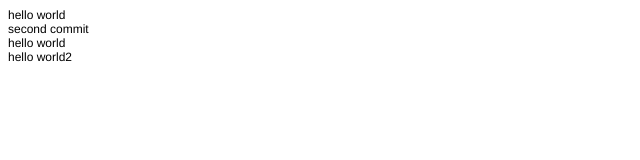
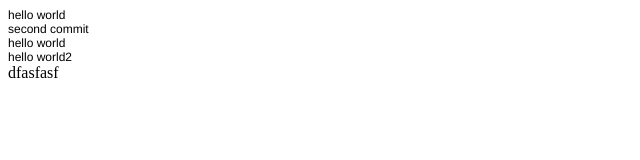
Before and after one commit to yonie122/sungho, a plain HTML site: page index.html in a window 1280 px wide. Shown: the full height of the page, 0-640 px from the left. Drawn offline with Linux system fonts and the light colour scheme.

Commit message:
modified

```diff
--- a/index.html
+++ b/index.html
@@ -1,3 +1,4 @@
+
 <!DOCTYPE html>
 <html>
 <head>
@@ -16,5 +17,7 @@
 <p class="p1"><span class="s1">second commit</span></p>
 <p class="p1"><span class="s1">hello world</span></p>
 <p class="p1"><span class="s1">hello world2</span></p>
+dfasfasf
+
 </body>
 </html>
```
